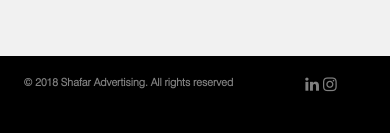
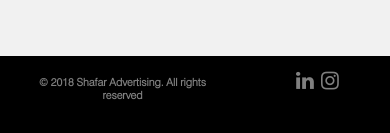
Before and after one commit to som3a123/beyondCreation, a React (Create React App) app: page / in a window 390 px wide. Shown: the part 1680-1813 px from the top of the page. Built offline with nearby package versions, Linux system fonts and the light colour scheme.

Commit message:
footer social margin

```diff
--- a/src/App.css
+++ b/src/App.css
@@ -276,6 +276,11 @@ header .last .icon-bar i {
     margin:2px 0;
 }
 
+footer .social a{
+  margin: 0 5px;
+  transform: scale(1.3);
+}
+
 
 @media screen and (max-width: 700px) {
 
@@ -374,7 +379,7 @@ header .last .icon-bar i {
   }
 
   footer .social a{
-    margin: 0 2px;
+    margin: 0 6px;
   }
 
 
@@ -503,7 +508,7 @@ header .last .icon-bar i {
   }
 
   footer .social a{
-    margin: 0 2px;
+    margin: 0 6px;
   }
 
 }
```
